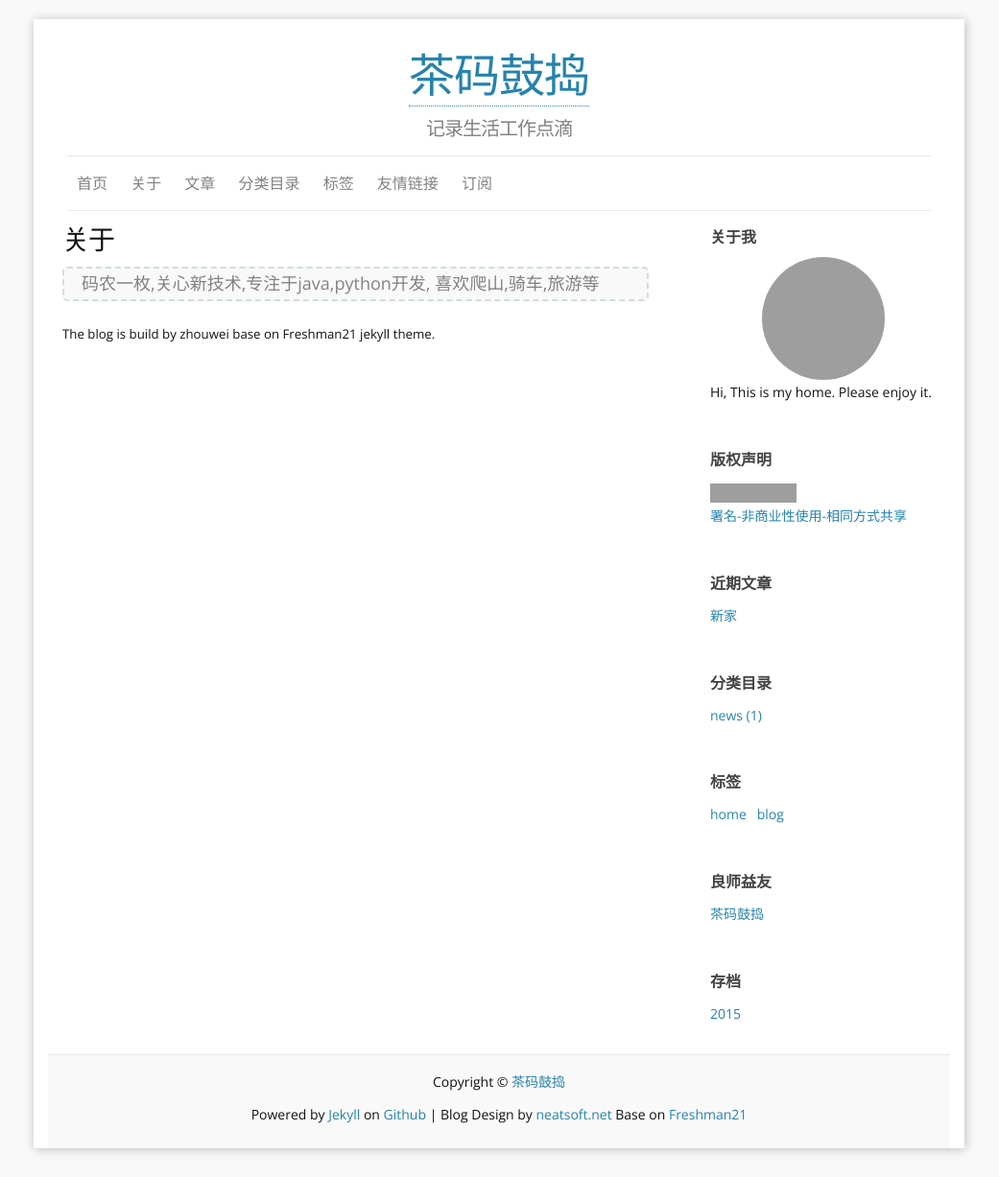
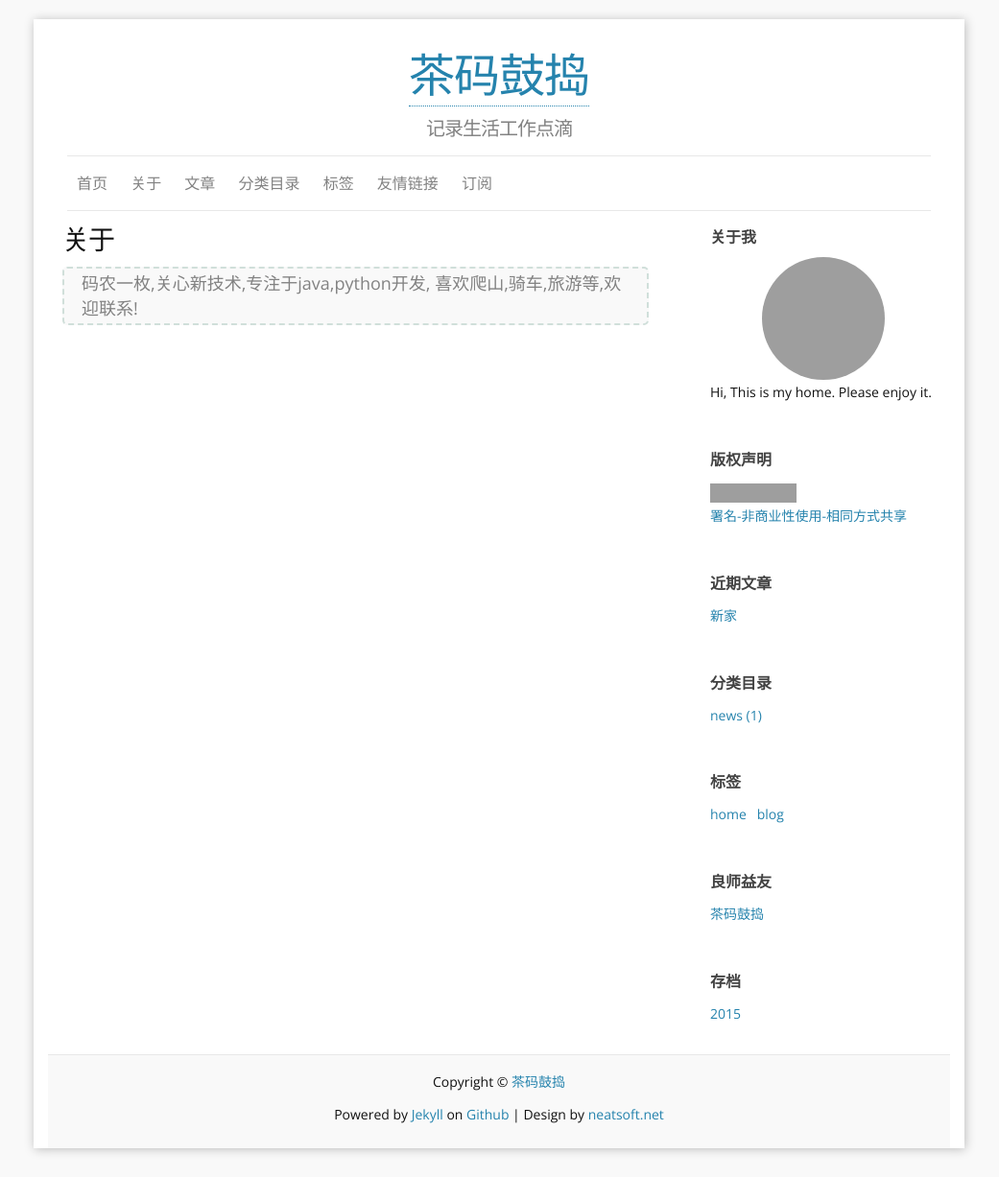
Before and after one commit to chinant/chinant.github.io, a Jekyll site: the page built from b_about.md, in a window 1280 px wide. Shown: the whole page at 96% size, without its empty margins (120-1161 px from the left). Built offline with Jekyll 4.4.1, drawn with Linux system fonts in a browser that asks for light colours; comment, search, counter and statistics services are not loaded; grey boxes are pictures that could not be loaded.

Commit message:
completed blog construction

```diff
--- a/_includes/footer.html
+++ b/_includes/footer.html
@@ -8,6 +8,6 @@
   {% else %}
   GitHub
   {% endif %}
-  | Blog Design by <a href="http://www.neatsoft.net">neatsoft.net</a> Base on <a href="https://github.com/yulijia/freshman21/">Freshman21</a>
+  | Design by <a href="http://www.neatsoft.net">neatsoft.net</a>
 
 </footer>
--- a/b_about.md
+++ b/b_about.md
@@ -5,6 +5,4 @@ comments: yes
 permalink: /about/
 ---
 
-> 码农一枚,关心新技术,专注于java,python开发, 喜欢爬山,骑车,旅游等
-
-##### The blog is build by zhouwei base on Freshman21 jekyll theme.
+> 码农一枚,关心新技术,专注于java,python开发, 喜欢爬山,骑车,旅游等,欢迎联系!
```
